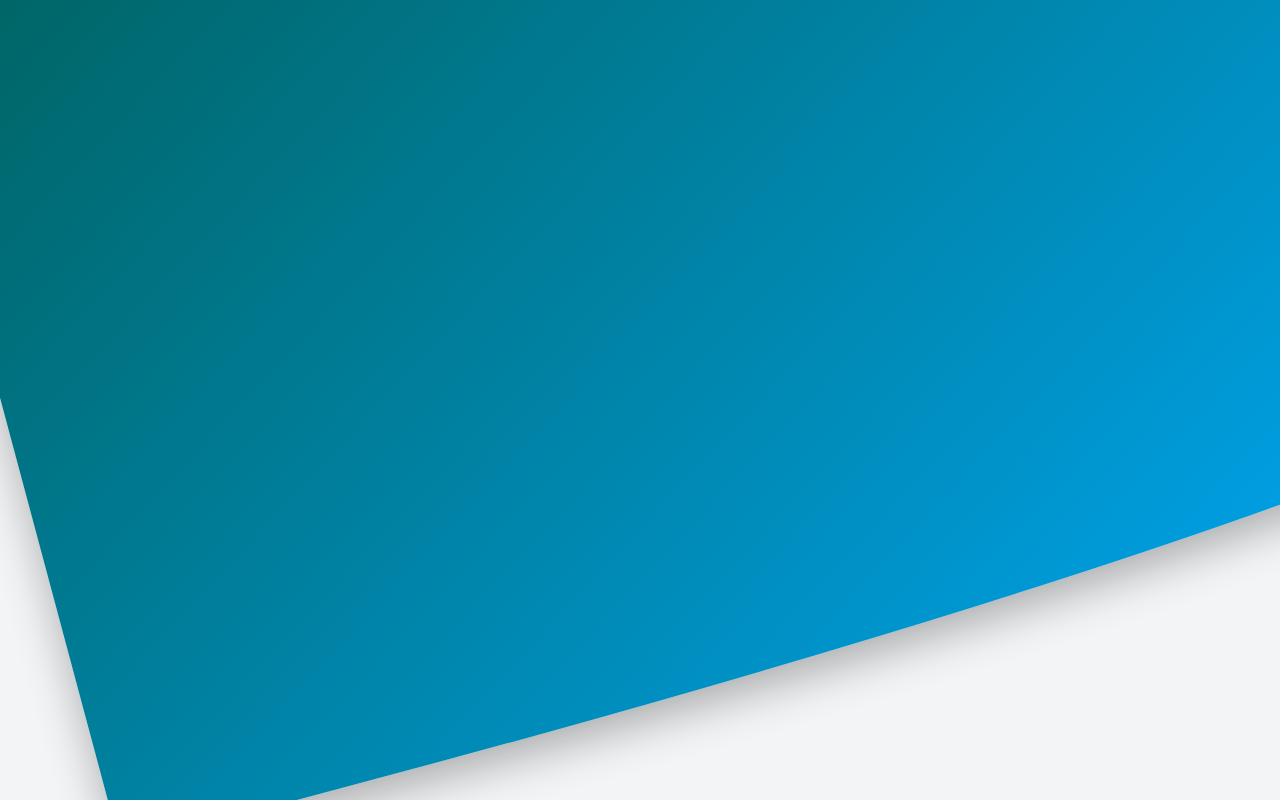
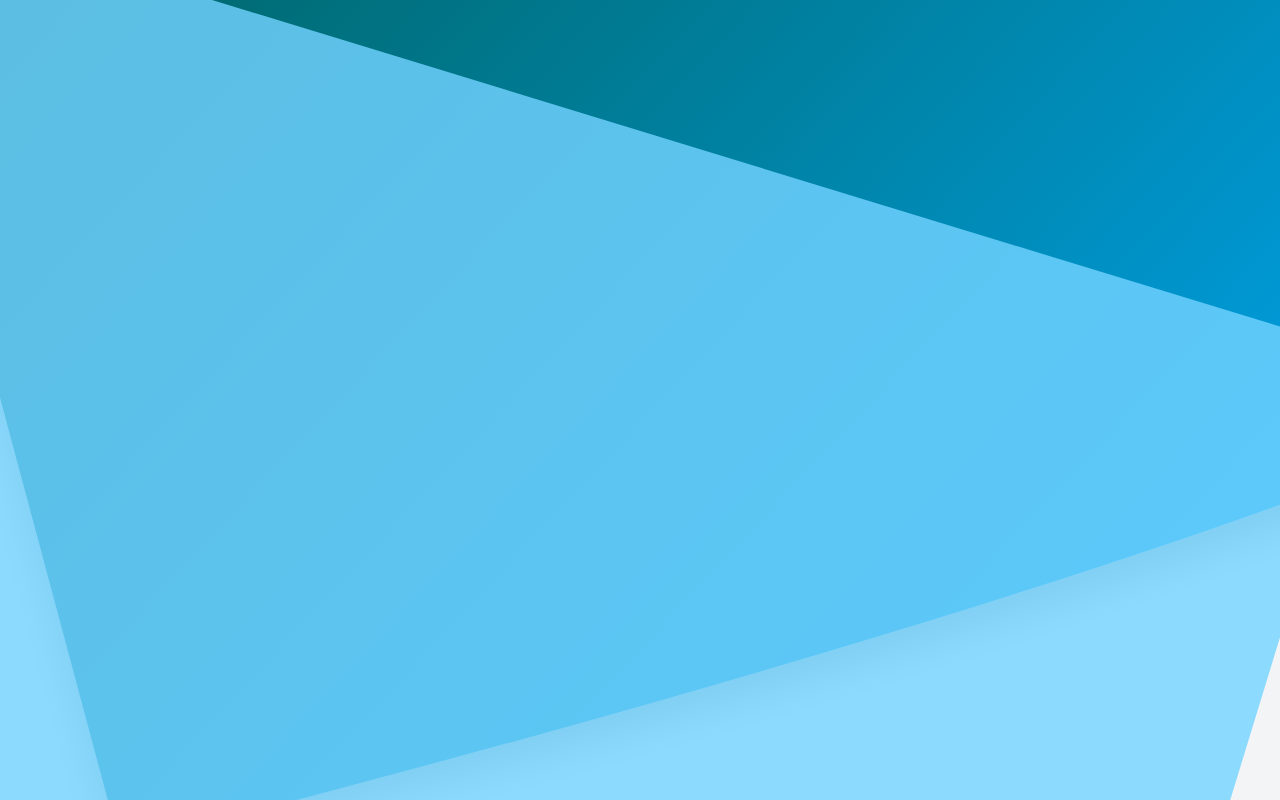
Before and after one commit to yashodha-gunawardana/RAD-coursework-FE, a React (Vite) app: page / in a window 1280 px wide. Built offline with nearby package versions, Linux system fonts and the light colour scheme.

Commit message:
add second semi-transparent wave layer for depth and color blending

```diff
--- a/src/pages/LoginRegister.tsx
+++ b/src/pages/LoginRegister.tsx
@@ -136,6 +136,10 @@ export default function LoginRegister() {
                     origin-top-left rounded-[0_0_80%_0/0_0_10%_0]
                     shadow-[0_15px_45px_rgba(0,0,0,0.3)] z-0">
         </div>
+        <div className="absolute -top-[12vh] -left-[8vw] w-[120vw] h-[120vh]
+                        bg-sky-300 rotate-[17deg] origin-top-left
+                        rounded-[0_0_70%_0/0_0_20%-0] opacity-80 z-1">
+        </div>
 
     </div>
 )
```
